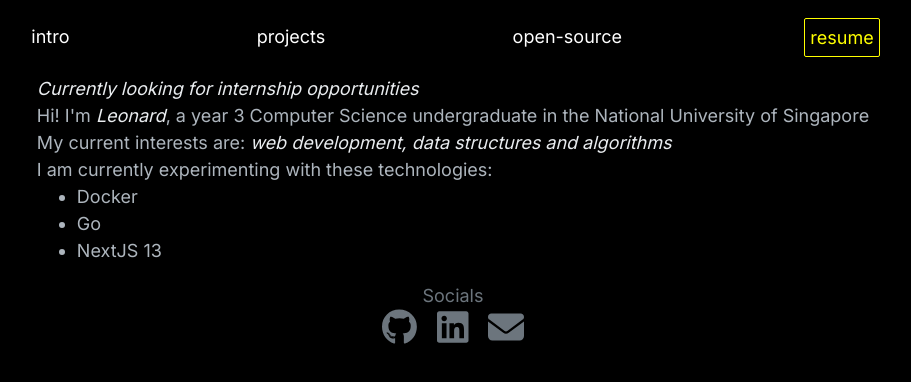
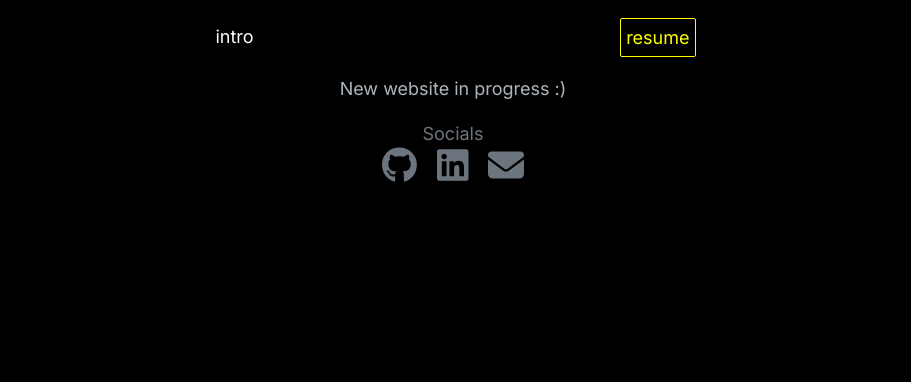
Before and after one commit to LeonardYam/personal-portfolio, a Next.js app: page / in a window 1280 px wide. Shown: the top 382 px of the page, without its empty margins (187-1098 px from the left). Built offline with nearby package versions, Linux system fonts and the light colour scheme.

Commit message:
feat: update website

```diff
--- a/src/app/(introduction)/page.tsx
+++ b/src/app/(introduction)/page.tsx
@@ -1,19 +1,9 @@
 export default function Page() {
   return (
     <div>
-      <em>Currently looking for internship opportunities</em>
       <p>
-        Hi! I&apos;m <em>Leonard</em>, a year 3 Computer Science undergraduate in the National University of Singapore
+        New website in progress :)
       </p>
-      <p>
-        My current interests are: <em>web development, data structures and algorithms</em>
-      </p>
-      <p> I am currently experimenting with these technologies: </p>
-      <ul>
-        <li> Docker </li>
-        <li> Go </li>
-        <li> NextJS 13 </li>
-      </ul>
     </div>
   )
 }
--- a/src/app/Footer.tsx
+++ b/src/app/Footer.tsx
@@ -6,7 +6,7 @@ import styles from "./styles.module.css"
 
 export default function Footer() {
 	const githubURL = "https://github.com/LeonardYam"
-	const linkedinURL = "https://linkedin.com/in/leonard-yam-1a645a250"
+	const linkedinURL = "https://linkedin.com/in/leonard-yam"
 	const emailURL = "mailto:yamleonard@gmail.com"
 
 	return (
--- a/src/app/NavBar.tsx
+++ b/src/app/NavBar.tsx
@@ -1,7 +1,7 @@
 import Link from "next/link";
 import styles from './styles.module.css'
 
-function NavLink({ href, name, id }: { href: string, name:string, id?: string }) {
+function NavLink({ href, name, id }: { href: string, name: string, id?: string }) {
 	return (
 		<Link className={styles.navLink} href={href} id={id}>
 			{name}
@@ -13,9 +13,7 @@ export default function NavBar() {
 	return (
 		<nav className={styles.navBar}>
 			<NavLink href={"/"} name={"intro"} />
-			<NavLink href={"/projects"} name={"projects"} />
-			<NavLink href={"/open-source"} name={"open-source"} />
-			<NavLink href={"/Leonard_Yam_resume.pdf"} name={"resume"} id={styles.resume}/>
+			<NavLink href={"/Leonard_Yam_resume.pdf"} name={"resume"} id={styles.resume} />
 		</nav>
 	)
 }
--- a/src/app/projects/page.tsx
+++ /dev/null
@@ -1,5 +0,0 @@
-export default function Page() {
-	return (
-		<p>Work in progress!</p>
-	)
-}
```
Also changed, not shown: src/app/open-source/page.tsx (deleted, +0 -15 lines), 1 other file (tests, documents, lock files or other folders).
